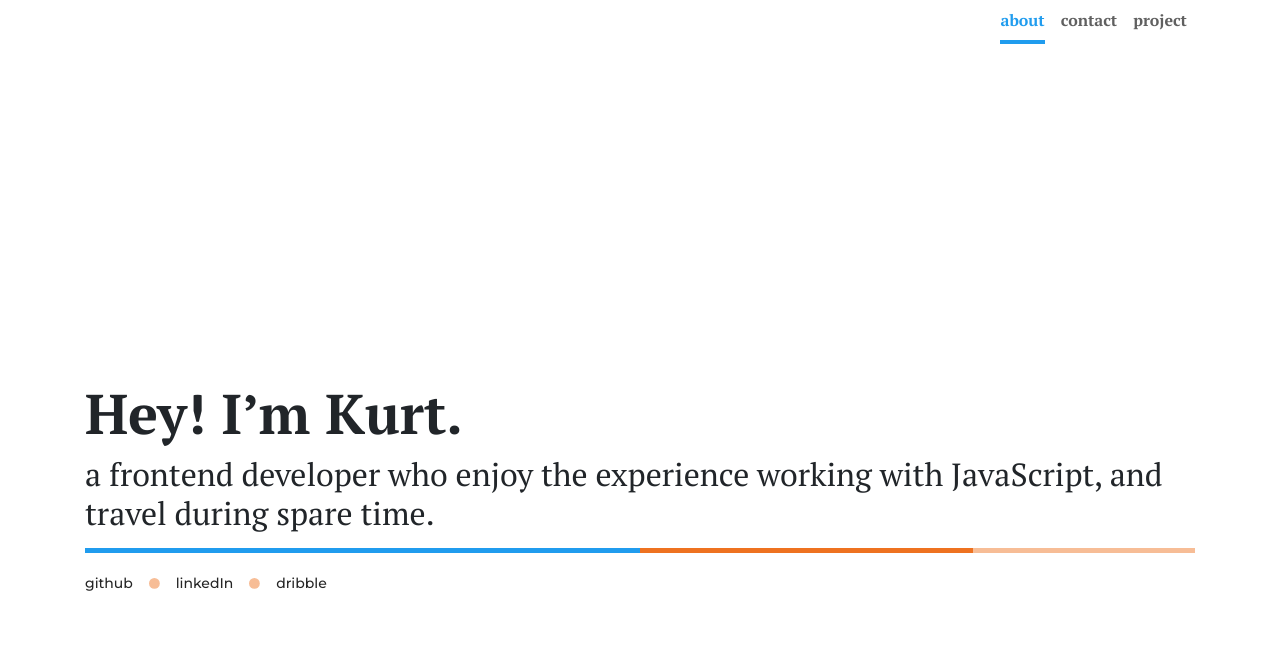
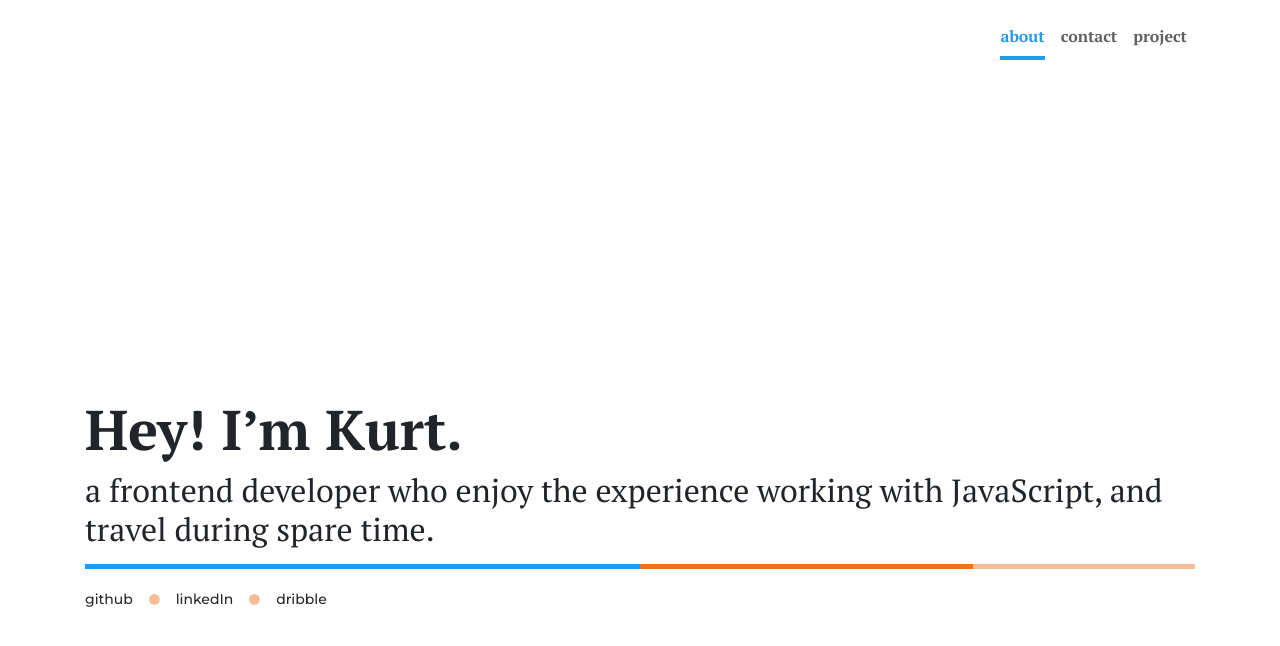
Before and after one commit to kurtobando/simple-portfolio, a Gatsby site: page / in a window 1280 px wide. Built offline with nearby package versions, Linux system fonts and the light colour scheme; Gatsby itself is replaced by a stand-in of ours.

Commit message:
add more padding top in navigation component

```diff
--- a/src/component/navigation.js
+++ b/src/component/navigation.js
@@ -4,7 +4,7 @@
 const Navigation = () => {
 	return(
 		<Fragment>
-			<div className="d-flex flex-wrap justify-content-end font-weight-bold navigation" >
+			<div className="d-flex flex-wrap justify-content-end font-weight-bold navigation pt-3" >
 				<Link className="m-2 text-decoration-none" to="/" activeClassName="active">about</Link>
 				<Link className="m-2 text-decoration-none" to="/contact" activeClassName="active">contact</Link>
 				<Link className="m-2 text-decoration-none" to="/project" activeClassName="active">project</Link>
```
